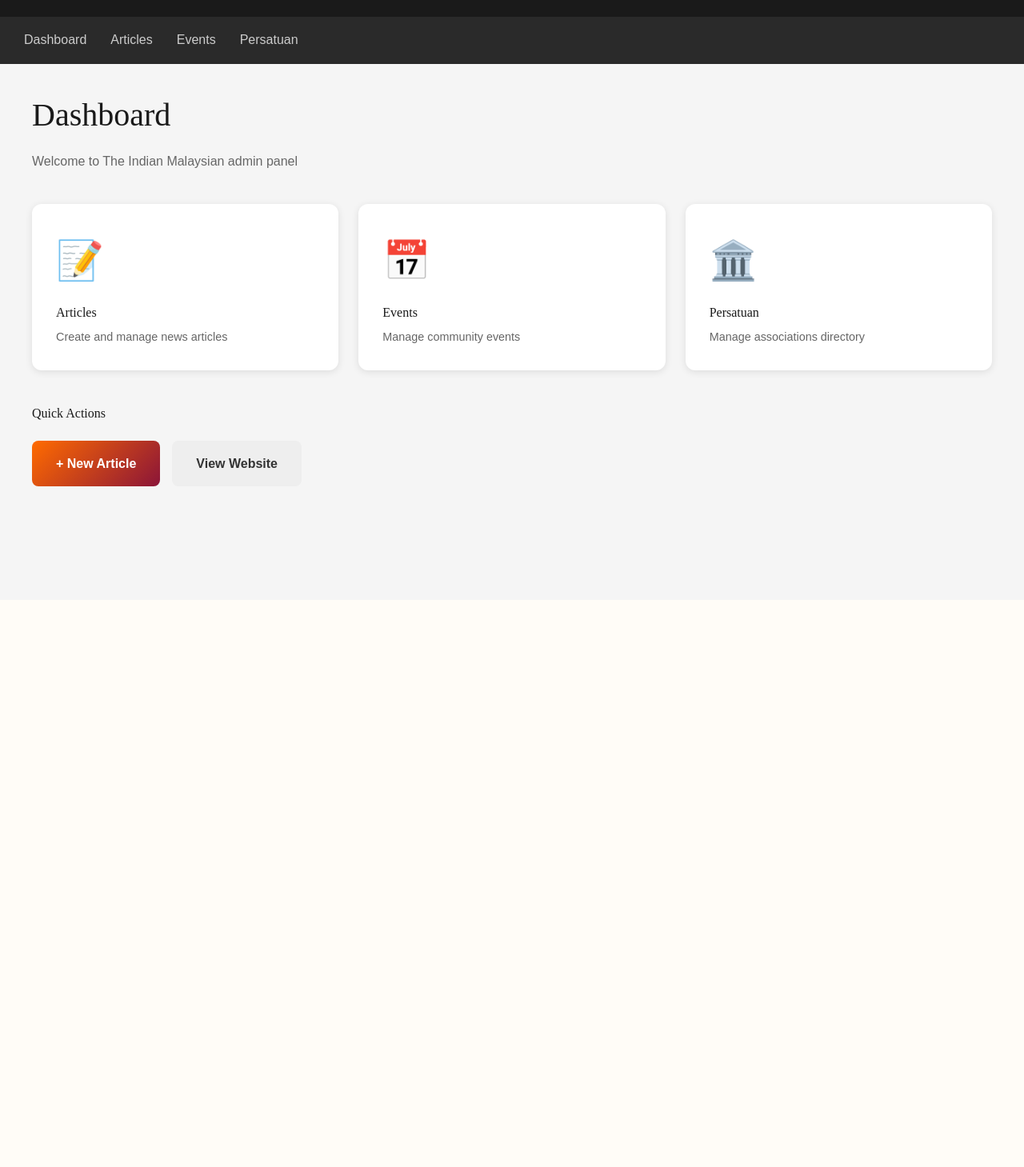
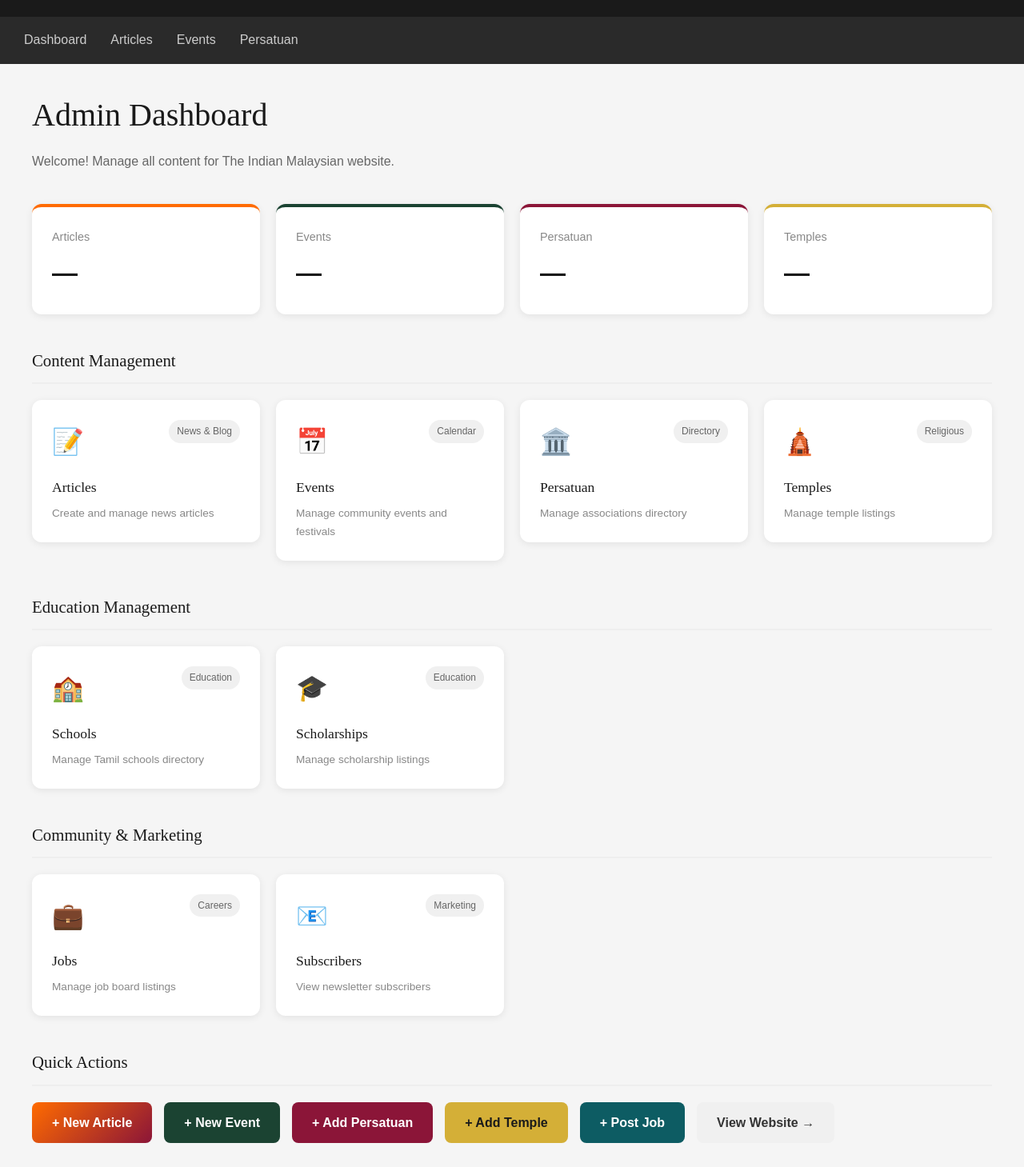
Before and after one commit to riquezajoven12-beep/the-indian-malaysian-asia, a Next.js app: page /admin in a window 1280 px wide. Shown: the part 50-1509 px from the top of the page at 80% size. Before the commit the page ends 800 px from the top, so only its background shows below. Built offline with nearby package versions, Linux system fonts and the light colour scheme.

Commit message:
Update page.tsx

```diff
--- a/src/app/admin/page.tsx
+++ b/src/app/admin/page.tsx
@@ -1,102 +1,128 @@
 import Link from 'next/link';
 
 export default function AdminDashboard() {
+  const sections = [
+    // Content Management
+    { title: 'Articles', desc: 'Create and manage news articles', href: '/admin/articles', icon: '📝', count: 'News & Blog' },
+    { title: 'Events', desc: 'Manage community events and festivals', href: '/admin/events', icon: '📅', count: 'Calendar' },
+    { title: 'Persatuan', desc: 'Manage associations directory', href: '/admin/persatuan', icon: '🏛️', count: 'Directory' },
+    { title: 'Temples', desc: 'Manage temple listings', href: '/admin/temples', icon: '🛕', count: 'Religious' },
+
+    // Education
+    { title: 'Schools', desc: 'Manage Tamil schools directory', href: '/admin/schools', icon: '🏫', count: 'Education' },
+    { title: 'Scholarships', desc: 'Manage scholarship listings', href: '/admin/scholarships', icon: '🎓', count: 'Education' },
+
+    // Community
+    { title: 'Jobs', desc: 'Manage job board listings', href: '/admin/jobs', icon: '💼', count: 'Careers' },
+
+    // Site Management
+    { title: 'Subscribers', desc: 'View newsletter subscribers', href: '/admin/subscribers', icon: '📧', count: 'Marketing' },
+  ];
+
   return (
     <div style={{ maxWidth: '1200px', margin: '0 auto' }}>
-      <h1 style={{
-        fontFamily: "'Playfair Display', serif",
-        fontSize: '2.5rem',
-        color: '#1A1A1A',
-        marginBottom: '10px'
-      }}>
-        Dashboard
+      <div style={{ marginBottom: '40px' }}>
+        <h1 style={{ fontFamily: "'Playfair Display', serif", fontSize: '2.5rem', color: '#1A1A1A', marginBottom: '10px' }}>
+          Admin Dashboard
         </h1>
-      <p style={{ color: '#666', marginBottom: '40px' }}>
-        Welcome to The Indian Malaysian admin panel
-      </p>
+        <p style={{ color: '#666' }}>Welcome! Manage all content for The Indian Malaysian website.</p>
+      </div>
 
-      <div style={{
-        display: 'grid',
-        gridTemplateColumns: 'repeat(3, 1fr)',
-        gap: '25px'
-      }}>
-        {/* Articles Card */}
-        <Link href="/admin/articles" style={{ textDecoration: 'none' }}>
-          <div style={{
-            background: 'white',
-            padding: '30px',
-            borderRadius: '12px',
-            boxShadow: '0 2px 10px rgba(0,0,0,0.1)',
-            cursor: 'pointer'
-          }}>
-            <div style={{ fontSize: '3rem', marginBottom: '10px' }}>📝</div>
-            <h3 style={{ color: '#1A1A1A', marginBottom: '5px' }}>Articles</h3>
-            <p style={{ color: '#666', fontSize: '0.9rem' }}>Create and manage news articles</p>
+      {/* Quick Stats */}
+      <div style={{ display: 'grid', gridTemplateColumns: 'repeat(4, 1fr)', gap: '20px', marginBottom: '40px' }}>
+        {[
+          { label: 'Articles', value: '—', color: '#FF6B00' },
+          { label: 'Events', value: '—', color: '#1B4332' },
+          { label: 'Persatuan', value: '—', color: '#8B1538' },
+          { label: 'Temples', value: '—', color: '#D4AF37' },
+        ].map((stat) => (
+          <div key={stat.label} style={{ background: 'white', padding: '25px', borderRadius: '12px', boxShadow: '0 2px 10px rgba(0,0,0,0.08)', borderTop: `4px solid ${stat.color}` }}>
+            <p style={{ color: '#888', fontSize: '0.9rem', marginBottom: '5px' }}>{stat.label}</p>
+            <p style={{ fontSize: '2rem', fontWeight: 700, color: '#1A1A1A' }}>{stat.value}</p>
+          </div>
+        ))}
+      </div>
+
+      {/* Management Sections */}
+      <h2 style={{ fontSize: '1.3rem', color: '#1A1A1A', marginBottom: '20px', paddingBottom: '10px', borderBottom: '2px solid #eee' }}>
+        Content Management
+      </h2>
+      <div style={{ display: 'grid', gridTemplateColumns: 'repeat(4, 1fr)', gap: '20px', marginBottom: '40px' }}>
+        {sections.slice(0, 4).map((section) => (
+          <Link key={section.title} href={section.href} style={{ textDecoration: 'none' }}>
+            <div style={{ background: 'white', padding: '25px', borderRadius: '12px', boxShadow: '0 2px 10px rgba(0,0,0,0.08)', cursor: 'pointer', transition: 'transform 0.2s' }}>
+              <div style={{ display: 'flex', justifyContent: 'space-between', alignItems: 'flex-start', marginBottom: '15px' }}>
+                <span style={{ fontSize: '2rem' }}>{section.icon}</span>
+                <span style={{ background: '#f0f0f0', color: '#666', padding: '4px 10px', borderRadius: '20px', fontSize: '0.75rem' }}>{section.count}</span>
+              </div>
+              <h3 style={{ fontSize: '1.1rem', color: '#1A1A1A', marginBottom: '5px' }}>{section.title}</h3>
+              <p style={{ color: '#888', fontSize: '0.85rem' }}>{section.desc}</p>
             </div>
           </Link>
+        ))}
+      </div>
 
-        {/* Events Card */}
-        <Link href="/admin/events" style={{ textDecoration: 'none' }}>
-          <div style={{
-            background: 'white',
-            padding: '30px',
-            borderRadius: '12px',
-            boxShadow: '0 2px 10px rgba(0,0,0,0.1)',
-            cursor: 'pointer'
-          }}>
-            <div style={{ fontSize: '3rem', marginBottom: '10px' }}>📅</div>
-            <h3 style={{ color: '#1A1A1A', marginBottom: '5px' }}>Events</h3>
-            <p style={{ color: '#666', fontSize: '0.9rem' }}>Manage community events</p>
+      {/* Education Section */}
+      <h2 style={{ fontSize: '1.3rem', color: '#1A1A1A', marginBottom: '20px', paddingBottom: '10px', borderBottom: '2px solid #eee' }}>
+        Education Management
+      </h2>
+      <div style={{ display: 'grid', gridTemplateColumns: 'repeat(4, 1fr)', gap: '20px', marginBottom: '40px' }}>
+        {sections.slice(4, 6).map((section) => (
+          <Link key={section.title} href={section.href} style={{ textDecoration: 'none' }}>
+            <div style={{ background: 'white', padding: '25px', borderRadius: '12px', boxShadow: '0 2px 10px rgba(0,0,0,0.08)', cursor: 'pointer' }}>
+              <div style={{ display: 'flex', justifyContent: 'space-between', alignItems: 'flex-start', marginBottom: '15px' }}>
+                <span style={{ fontSize: '2rem' }}>{section.icon}</span>
+                <span style={{ background: '#f0f0f0', color: '#666', padding: '4px 10px', borderRadius: '20px', fontSize: '0.75rem' }}>{section.count}</span>
+              </div>
+              <h3 style={{ fontSize: '1.1rem', color: '#1A1A1A', marginBottom: '5px' }}>{section.title}</h3>
+              <p style={{ color: '#888', fontSize: '0.85rem' }}>{section.desc}</p>
             </div>
           </Link>
+        ))}
+      </div>
 
-        {/* Persatuan Card */}
-        <Link href="/admin/persatuan" style={{ textDecoration: 'none' }}>
-          <div style={{
-            background: 'white',
-            padding: '30px',
-            borderRadius: '12px',
-            boxShadow: '0 2px 10px rgba(0,0,0,0.1)',
-            cursor: 'pointer'
-          }}>
-            <div style={{ fontSize: '3rem', marginBottom: '10px' }}>🏛️</div>
-            <h3 style={{ color: '#1A1A1A', marginBottom: '5px' }}>Persatuan</h3>
-            <p style={{ color: '#666', fontSize: '0.9rem' }}>Manage associations directory</p>
+      {/* Community Section */}
+      <h2 style={{ fontSize: '1.3rem', color: '#1A1A1A', marginBottom: '20px', paddingBottom: '10px', borderBottom: '2px solid #eee' }}>
+        Community & Marketing
+      </h2>
+      <div style={{ display: 'grid', gridTemplateColumns: 'repeat(4, 1fr)', gap: '20px', marginBottom: '40px' }}>
+        {sections.slice(6).map((section) => (
+          <Link key={section.title} href={section.href} style={{ textDecoration: 'none' }}>
+            <div style={{ background: 'white', padding: '25px', borderRadius: '12px', boxShadow: '0 2px 10px rgba(0,0,0,0.08)', cursor: 'pointer' }}>
+              <div style={{ display: 'flex', justifyContent: 'space-between', alignItems: 'flex-start', marginBottom: '15px' }}>
+                <span style={{ fontSize: '2rem' }}>{section.icon}</span>
+                <span style={{ background: '#f0f0f0', color: '#666', padding: '4px 10px', borderRadius: '20px', fontSize: '0.75rem' }}>{section.count}</span>
+              </div>
+              <h3 style={{ fontSize: '1.1rem', color: '#1A1A1A', marginBottom: '5px' }}>{section.title}</h3>
+              <p style={{ color: '#888', fontSize: '0.85rem' }}>{section.desc}</p>
             </div>
           </Link>
+        ))}
       </div>
 
       {/* Quick Actions */}
-      <div style={{ marginTop: '40px' }}>
-        <h2 style={{ color: '#1A1A1A', marginBottom: '20px' }}>Quick Actions</h2>
-        <div style={{ display: 'flex', gap: '15px' }}>
-          <Link
-            href="/admin/articles/new"
-            style={{
-              background: 'linear-gradient(135deg, #FF6B00 0%, #8B1538 100%)',
-              color: 'white',
-              padding: '15px 30px',
-              textDecoration: 'none',
-              borderRadius: '8px',
-              fontWeight: 600,
-            }}
-          >
+      <h2 style={{ fontSize: '1.3rem', color: '#1A1A1A', marginBottom: '20px', paddingBottom: '10px', borderBottom: '2px solid #eee' }}>
+        Quick Actions
+      </h2>
+      <div style={{ display: 'flex', gap: '15px', flexWrap: 'wrap' }}>
+        <Link href="/admin/articles/new" style={{ background: 'linear-gradient(135deg, #FF6B00 0%, #8B1538 100%)', color: 'white', padding: '12px 25px', borderRadius: '8px', textDecoration: 'none', fontWeight: 600 }}>
           + New Article
         </Link>
-          <Link
-            href="/"
-            style={{
-              background: '#eee',
-              color: '#333',
-              padding: '15px 30px',
-              textDecoration: 'none',
-              borderRadius: '8px',
-              fontWeight: 600,
-            }}
-          >
-            View Website
+        <Link href="/admin/events/new" style={{ background: '#1B4332', color: 'white', padding: '12px 25px', borderRadius: '8px', textDecoration: 'none', fontWeight: 600 }}>
+          + New Event
         </Link>
-        </div>
+        <Link href="/admin/persatuan/new" style={{ background: '#8B1538', color: 'white', padding: '12px 25px', borderRadius: '8px', textDecoration: 'none', fontWeight: 600 }}>
+          + Add Persatuan
+        </Link>
+        <Link href="/admin/temples/new" style={{ background: '#D4AF37', color: '#1A1A1A', padding: '12px 25px', borderRadius: '8px', textDecoration: 'none', fontWeight: 600 }}>
+          + Add Temple
+        </Link>
+        <Link href="/admin/jobs/new" style={{ background: '#0D5C63', color: 'white', padding: '12px 25px', borderRadius: '8px', textDecoration: 'none', fontWeight: 600 }}>
+          + Post Job
+        </Link>
+        <Link href="/" style={{ background: '#f0f0f0', color: '#333', padding: '12px 25px', borderRadius: '8px', textDecoration: 'none', fontWeight: 600 }}>
+          View Website →
+        </Link>
       </div>
     </div>
   );
```
Lines whose indentation alone changed are shown as unchanged.
